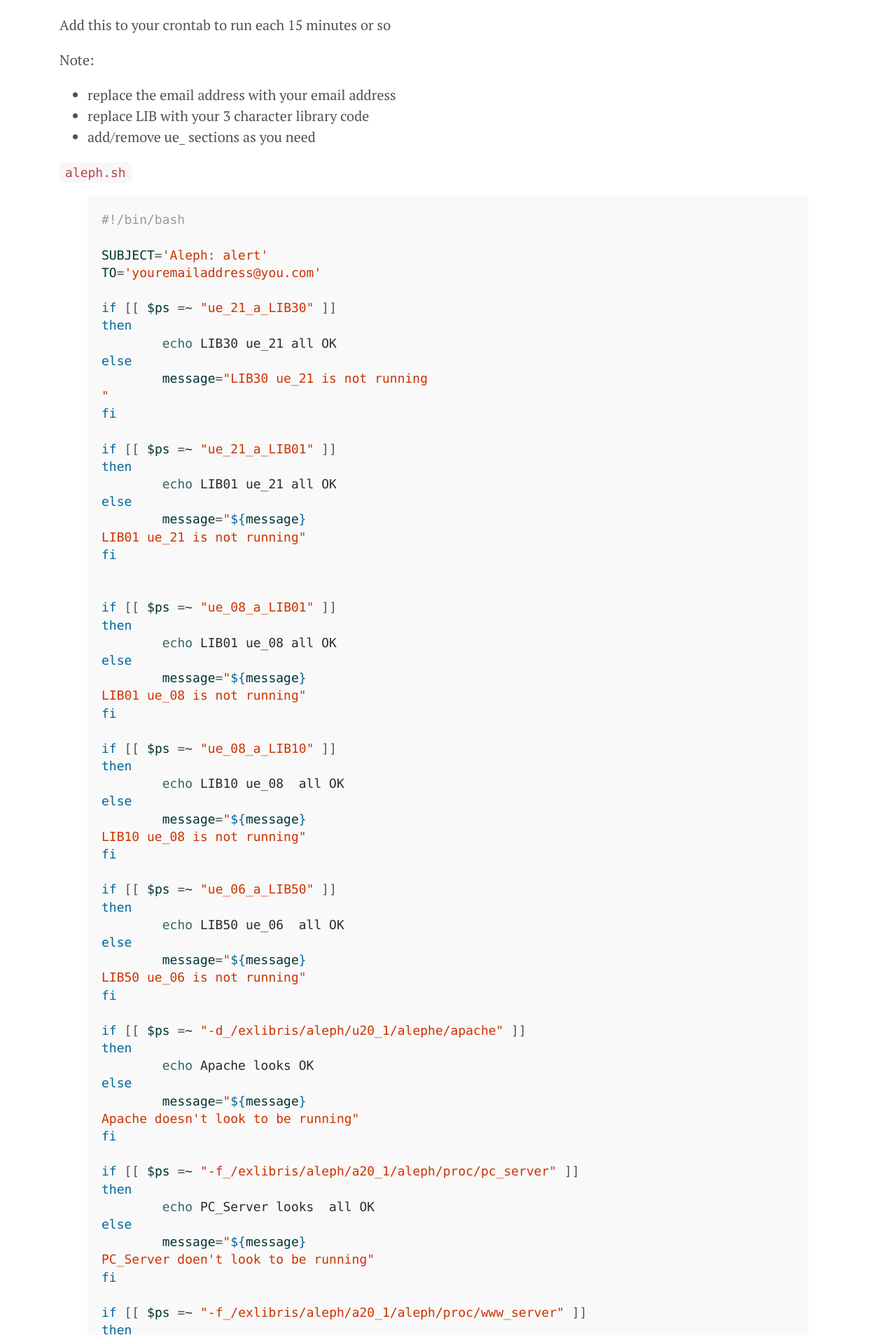
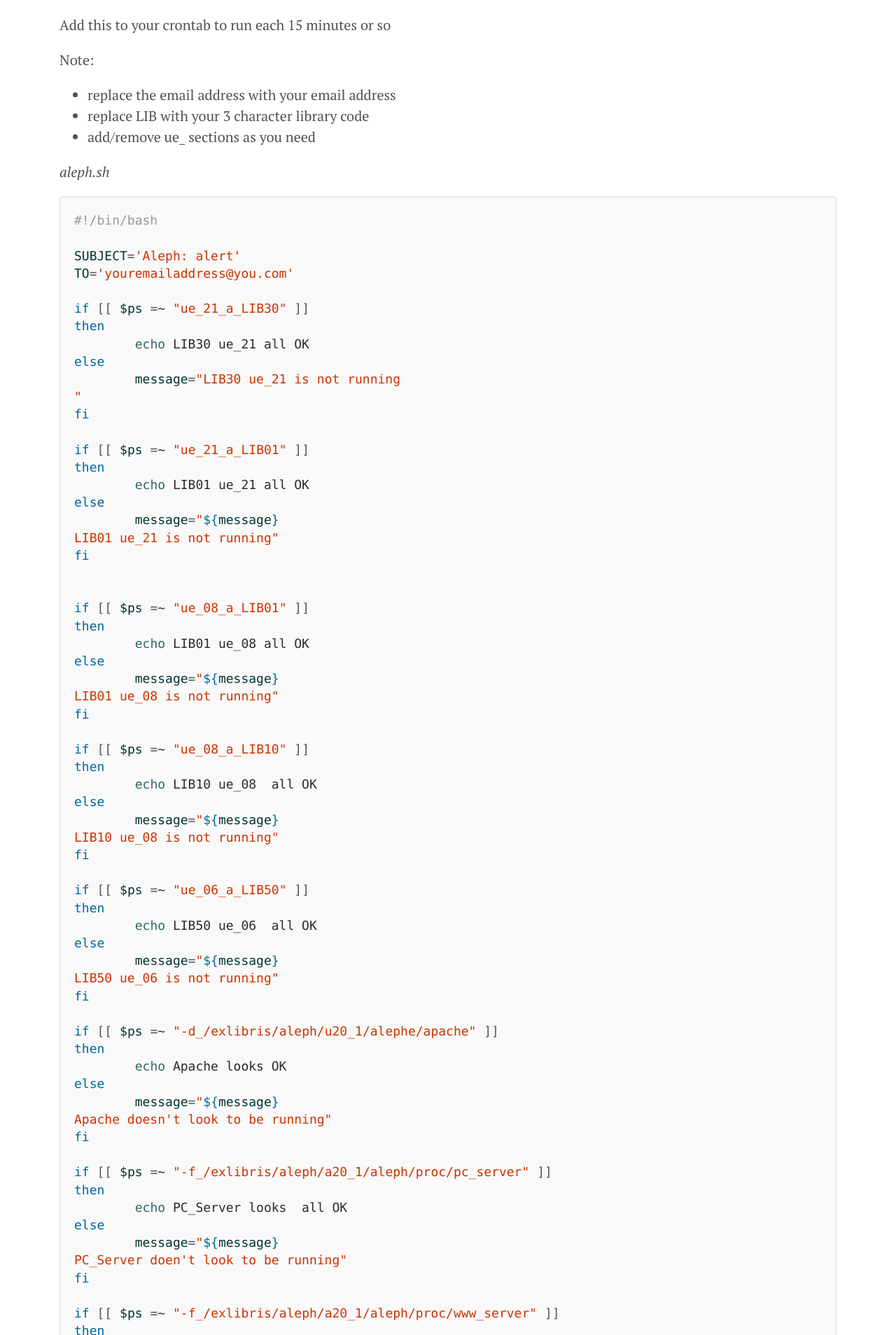
Before and after one commit to justinkelly/justinkelly.github.io, a Jekyll site: the page built from _posts/2010-05-10-shell-script-to-check-if-exlibris-aleph-is-ru.md, in a window 1280 px wide. Shown: the part 341-2249 px from the top of the page at 70% size. Built offline with Jekyll 4.4.1, drawn with Linux system fonts in a browser that asks for light colours; nearby versions of some CDN libraries; comment, search, counter and statistics services are not loaded.

Commit message:
clean up

````diff
--- a/_posts/2010-05-10-shell-script-to-check-if-exlibris-aleph-is-ru.md
+++ b/_posts/2010-05-10-shell-script-to-check-if-exlibris-aleph-is-ru.md
@@ -3,11 +3,7 @@
 title: shell script to check if ExLibris Aleph is running OK
 published: true
 date: 2010-05-10
-tags:
-- aleph
-- bash
-- exlibris
-- linux
+tags: aleph bash exlibris linux
 ---
 If you have to admin Aleph from ExLibris you may be wondering why there is minimal tools to help you make sure its all running ok
 
@@ -21,8 +17,8 @@
 - replace LIB with your 3 character library code
 - add/remove ue_ sections as you need
 
-`aleph.sh`
-{% highlight bash %}
+_aleph.sh_
+``` shell
 #!/bin/bash
 
 SUBJECT='Aleph: alert'
@@ -166,4 +162,4 @@
 else
         echo "No email needs to be sent - all working OK"
 fi
-{% endhighlight %}
+```
````
Also changed, not shown: _posts/2010-05-10-polaroid-style-theme-for-posterouscom.md (+2 -4 lines), _posts/2010-05-12-php-remove-trailing-and-leading-zeros.md (+16 -17 lines).
